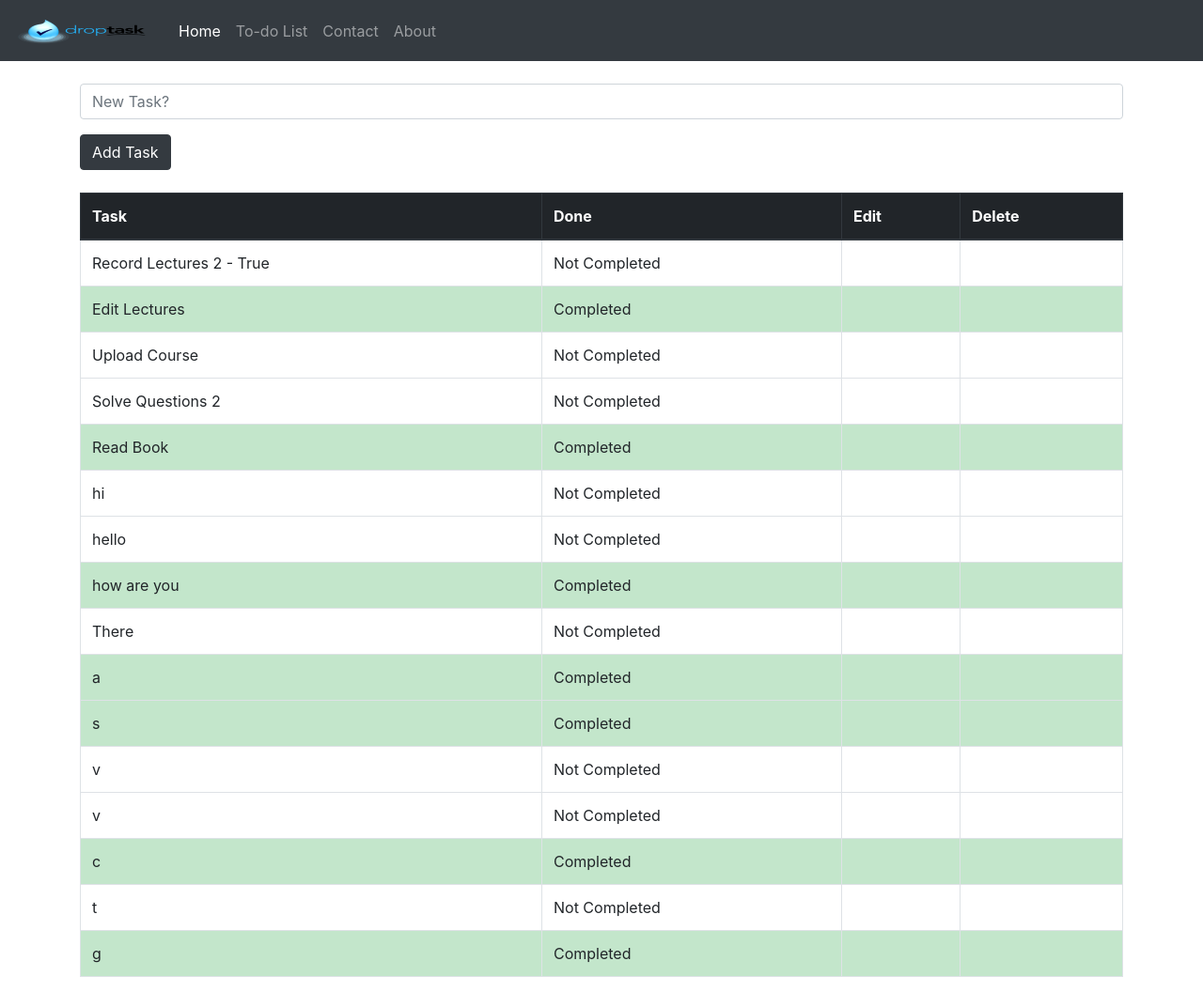
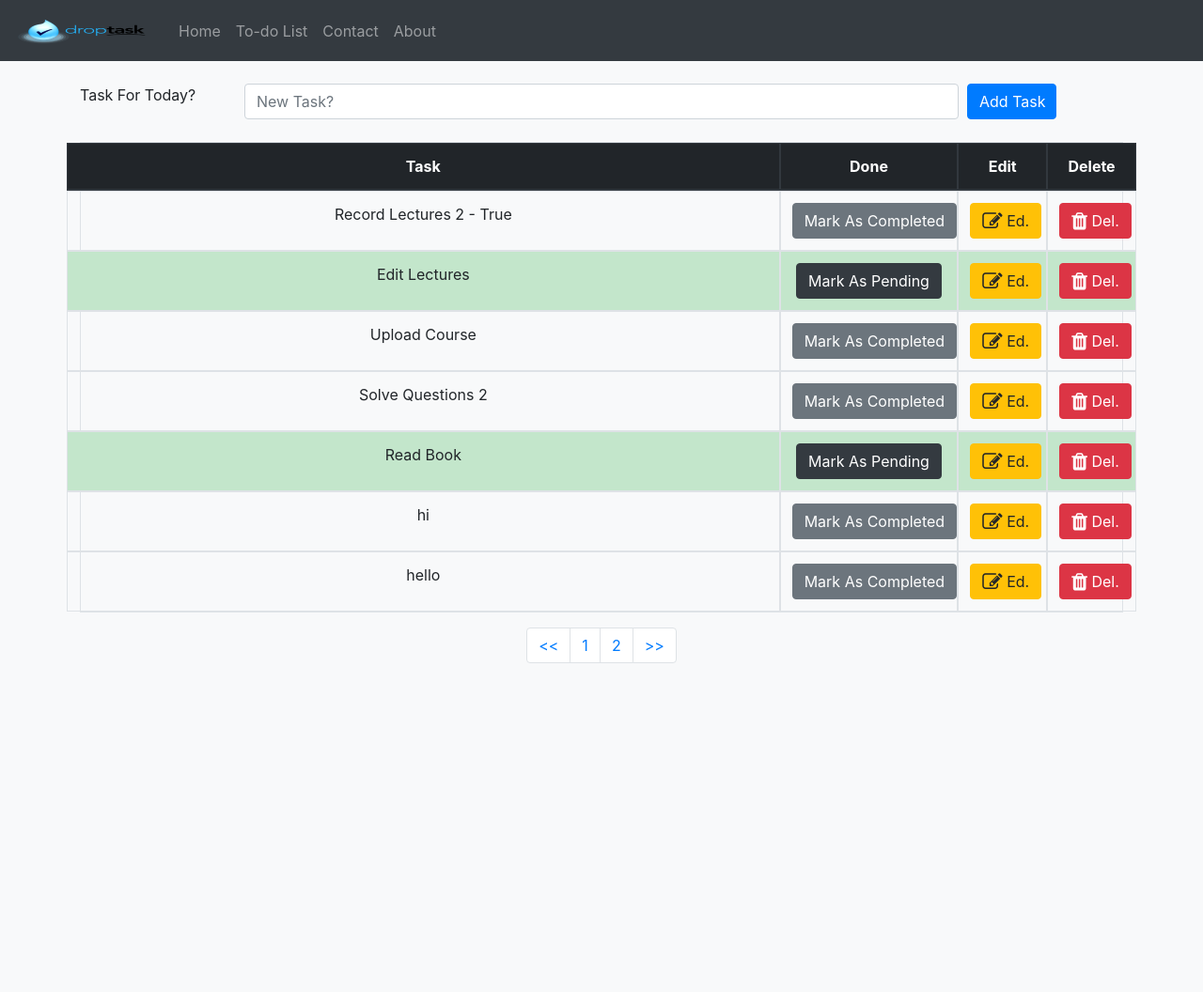
Before and after one commit to IamOmaR22/DropTask-with-Django-SQLite, a Django app: page /todolist/ in a window 1280 px wide. Shown: the whole page at 94% size. After the commit the page ends 706 px from the top, so only its background shows below. Run offline with Django 3.2, Linux system fonts and the light colour scheme; data comes from the database, SQL or seed files in the repository; both versions use the stored data as it was after the commit; some libraries are stand-ins or nearby versions.

Commit message:
CRUD Message Home Templates

```diff
--- a/droptask/settings.py
+++ b/droptask/settings.py
@@ -38,6 +38,7 @@ INSTALLED_APPS = [
     'django.contrib.messages',
     'django.contrib.staticfiles',
     'todolist',
+    'users',
 ]
 
 MIDDLEWARE = [
@@ -120,4 +121,4 @@ USE_TZ = True
 
 STATIC_URL = '/static/'
 
-STATICFILES_DIRS = [os.path.join(BASE_DIR, "static")]
+STATICFILES_DIRS = [os.path.join(BASE_DIR, "static")] ## Need to add for static files
--- a/droptask/urls.py
+++ b/droptask/urls.py
@@ -4,4 +4,5 @@ from django.urls import path, include
 urlpatterns = [
     path('admin/', admin.site.urls),
     path('', include('todolist.urls')),
+    path('', include('users.urls')),
 ]
--- a/templates/base.html
+++ b/templates/base.html
@@ -10,18 +10,24 @@
     <!-- Bootstrap CSS -->
     <link rel="stylesheet" href="https://maxcdn.bootstrapcdn.com/bootstrap/4.0.0/css/bootstrap.min.css" integrity="sha384-Gn5384xqQ1aoWXA+058RXPxPg6fy4IWvTNh0E263XmFcJlSAwiGgFAW/dAiS6JXm" crossorigin="anonymous">
 
+    <!-- For Icon(Favicon Icone) Start -->
+    <link rel="icon" href="{% static 'images/favicon.ico' %}" type="image/gif" sizes="16x16">
+    <!-- For Icon(Favicon Icone) Start -->
+
+    <link rel="stylesheet" href="https://cdnjs.cloudflare.com/ajax/libs/font-awesome/4.7.0/css/font-awesome.min.css">
+
     {% block title %}
 
     {% endblock title %}
 
     <nav class="navbar navbar-expand-lg navbar-dark bg-dark">
-      <a class="navbar-brand" href="#"><img src="{% static 'images/logo.png' %}" alt=""></a>
+      <a class="navbar-brand" href="{% url 'home' %}"><img src="{% static 'images/logo.png' %}" alt=""></a>
       <button class="navbar-toggler" type="button" data-toggle="collapse" data-target="#navbarNavAltMarkup" aria-controls="navbarNavAltMarkup" aria-expanded="false" aria-label="Toggle navigation">
         <span class="navbar-toggler-icon"></span>
       </button>
       <div class="collapse navbar-collapse" id="navbarNavAltMarkup">
         <div class="navbar-nav">
-          <a class="nav-item nav-link active" href="/">Home <span class="sr-only">(current)</span></a>
+          <a class="nav-item nav-link" href="{% url 'home' %}">Home <span class="sr-only">(current)</span></a>
           <a class="nav-item nav-link" href="{% url 'todolist' %}">To-do List</a>
           <a class="nav-item nav-link" href="{% url 'contact' %}">Contact</a>
           <a class="nav-item nav-link" href="{% url 'about' %}">About</a>
@@ -30,7 +36,8 @@
     </nav>
 
   </head>
-  <body>
+
+  <body class="bg-light">
 
   {% block content %}
   <div class="container">
--- a/todolist/templates/todolist.html
+++ b/todolist/templates/todolist.html
@@ -9,47 +9,79 @@
 <div class="container">
     <br>
 
+{% if messages %}
+    {% for message in messages %}
+        <div class="alert alert-danger alert-dismissible fade show" role="alert">
+          {{ message }}
+        <button type="button" class="close" data-dismiss="alert" aria-label="Close">
+            <span aria-hidden="true">&times;</span>
+        </button>
+        </div>
+    {% endfor %}
+{% endif %}
+
 <!-- Forms Start -->
-<form method="POST">
+<form method="POST" class="row">
     {% csrf_token %}
-  <div class="form-group">
-    <input type="text" name="task" class="form-control" placeholder="New Task?">
-  </div>
-  <button type="submit" class="btn btn-dark">Add Task</button>
+    <label class="col-lg-2">Task For Today?</label>
+    <input type="text" name="task" class="form-control col-lg-8" placeholder="New Task?">&nbsp;&nbsp;
+    <button type="submit" class="btn btn-primary col-lg-1">Add Task</button>
 </form>
 <!-- Forms End -->
     <br>
-  <table class="table table-bordered">
+  <table class="table table-bordered text-center">
       <thead class="thead-dark">
-        <tr>
-          <th scope="col">Task</th>
-          <th scope="col">Done</th>
-          <th scope="col">Edit</th>
-          <th scope="col">Delete</th>
+        <tr class="row">
+          <th class="col-8">Task</th>
+          <th class="col-2">Done</th>
+          <th class="col-1">Edit</th>
+          <th class="col-1">Delete</th>
         </tr>
       </thead>
   <tbody>
 
+{% if all_tasks %}
   {% for obj in all_tasks %} <!-- obj contains task,id,done etc -->
       {% if obj.done %}
-        <tr class="table-success"> <!-- color -->
-          <td>{{ obj.task }}</td>
-          <td>Completed</td>
-          <td>{{ obj.edit }}</td>
-          <td>{{ obj.delete }}</td>
+        <tr class="table-success row"> <!-- color -->
+          <td class="col-8">{{ obj.task }}</td>
+          <td class="col-2"><a class="btn btn-dark" href="{% url 'pending_task' obj.id %}">Mark As Pending</a></td>
+          <td class="col-1"><a class="btn btn-warning" href="{% url 'edit_task' obj.id %}"><i class="fa fa-edit fa-lg"></i> Ed.</a></td>
+          <td class="col-1"><a class="btn btn-danger" href="{% url 'delete_task' obj.id %}"><i class="fa fa-trash fa-lg"></i> Del.</a></td>
         </tr>
       {% else %}
-          <tr>
-          <td>{{ obj.task }}</td>
-          <td>Not Completed</td>
-          <td>{{ obj.edit }}</td>
-          <td>{{ obj.delete }}</td>
+          <tr class="row">
+          <td class="col-8">{{ obj.task }}</td>
+          <td class="col-2"><a class="btn btn-secondary" href="{% url 'complete_task' obj.id %}">Mark As Completed</a></td>
+          <td class="col-1"><a class="btn btn-warning" href="{% url 'edit_task' obj.id %}"><i class="fa fa-edit fa-lg"></i> Ed.</a></td>
+          <td class="col-1"><a class="btn btn-danger" href="{% url 'delete_task' obj.id %}"><i class="fa fa-trash fa-lg"></i> Del.</a></td>
         </tr>
       {% endif %}
   {% endfor %}
+{% endif %}
 
   </tbody>
   </table>
+
+
+<nav aria-label="Page navigation example">
+  <ul class="pagination justify-content-center">
+    <li class="page-item"><a class="page-link" href="?pg=1"><<</a></li>
+    {% if all_tasks.has_previous %}
+        <li class="page-item"><a class="page-link" href="?pg={{ all_tasks.previous_page_number }}">{{ all_tasks.previous_page_number }}</a></li>
+    {% endif %}
+
+    <li class="page-item"><a class="page-link" href="?pg={{ all_tasks.number }}">{{ all_tasks.number }}</a></li>
+
+    {% if all_tasks.has_next %}
+        <li class="page-item"><a class="page-link" href="?pg={{ all_tasks.next_page_number }}">{{ all_tasks.next_page_number }}</a></li>
+    {% endif %}
+
+      <li class="page-item"><a class="page-link" href="?pg={{ all_tasks.paginator.num_pages }}">>></a></li>
+  </ul>
+</nav>
+
+
 </div>
 
 {% endblock %}
--- a/todolist/urls.py
+++ b/todolist/urls.py
@@ -2,7 +2,12 @@ from django.urls import path
 from todolist import views
 
 urlpatterns = [
+    path('', views.index, name='home'),
     path('todolist/', views.todolist, name='todolist'),
     path('contact/', views.contact, name='contact'),
     path('about/', views.about, name='about'),
+    path('delete/<task_id>', views.delete_task, name='delete_task'),
+    path('edit/<task_id>', views.edit_task, name='edit_task'),
+    path('complete/<task_id>', views.complete_task, name='complete_task'),
+    path('pending/<task_id>', views.pending_task, name='pending_task'),
 ]
--- a/todolist/views.py
+++ b/todolist/views.py
@@ -2,21 +2,75 @@ from django.shortcuts import render, redirect
 from django.http import HttpResponse
 from todolist.models import TaskList
 from todolist.forms import TaskForm
+from django.contrib import messages
+from django.core.paginator import Paginator
 
 # Create your views here.
 
-def todolist(reqest):
+def index(request):
 
-    if reqest.method == 'POST':
-        form = TaskForm(reqest.POST or None)
-        if form.is_valid():
+    return render(request, 'index.html')
+
+
+def todolist(request):
+
+    if request.method == 'POST':   ## If i want add anything in db
+        form = TaskForm(request.POST or None) ## If i want add anything in db
+        if form.is_valid():  ## If i want add anything in db
             form.save()
+
+        messages.success(request, ("Task Added Successfully"))
+
         return redirect('todolist')
 
     else:
-        all_tasks = TaskList.objects.all() # it will fetch all the data inside all_task object
+        all_tasks = TaskList.objects.all()   # it will fetch all the data inside all_task object(if i want to access anything)
+        paginator = Paginator(all_tasks, 7)
+        page = request.GET.get('pg')
+        all_tasks = paginator.get_page(page)
+        return render(request, 'todolist.html', {'all_tasks': all_tasks})  ## all obj
 
-        return render(reqest, 'todolist.html', {'all_tasks': all_tasks})
+
+def delete_task(request, task_id):
+    task = TaskList.objects.get(pk=task_id)
+    task.delete()
+
+    return redirect('todolist')
+
+
+def edit_task(request, task_id):
+
+    if request.method == 'POST':   ## If i want add anything in db
+
+        task = TaskList.objects.get(pk=task_id)
+        form = TaskForm(request.POST or None, instance=task) ##instance=task means which task your are editing
+        if form.is_valid():
+            form.save()
+
+        messages.success(request, ("Task Edited Successfully"))
+        return redirect('todolist')
+
+    else:
+        task_obj = TaskList.objects.get(pk=task_id)     # it will fetch single data of that particular id
+
+        return render(request, 'edit.html', {'task_obj': task_obj}) ## one obj (particular obj)
+
+
+def complete_task(request, task_id):
+    task = TaskList.objects.get(pk=task_id)
+    task.done = True ## When user mark it as completed
+    task.save()
+
+    return redirect('todolist')
+
+
+def pending_task(request, task_id):
+    task = TaskList.objects.get(pk=task_id)
+    task.done = False ## When user mark it as pending
+    task.save()
+
+    return redirect('todolist')
+
 
 def contact(reqest):
 
--- /dev/null
+++ b/users/urls.py
@@ -0,0 +1,7 @@
+from django.urls import path
+from users import views
+
+urlpatterns = [
+
+    path('register', views.register, name='register'),
+]
```
Also changed, not shown: templates/index.html (added, +37 -0 lines), todolist/templates/edit.html (added, +34 -0 lines), db.sqlite3.
